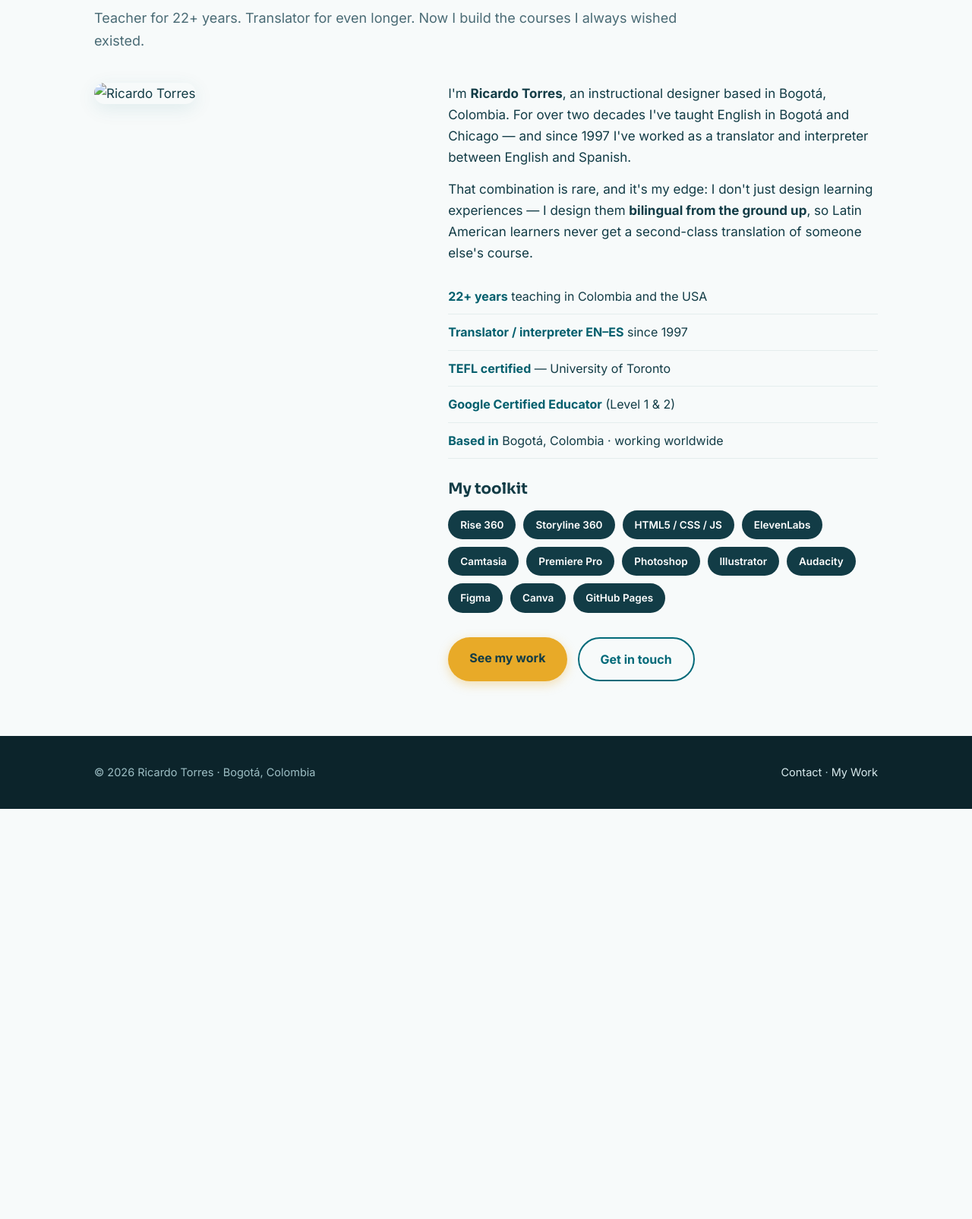
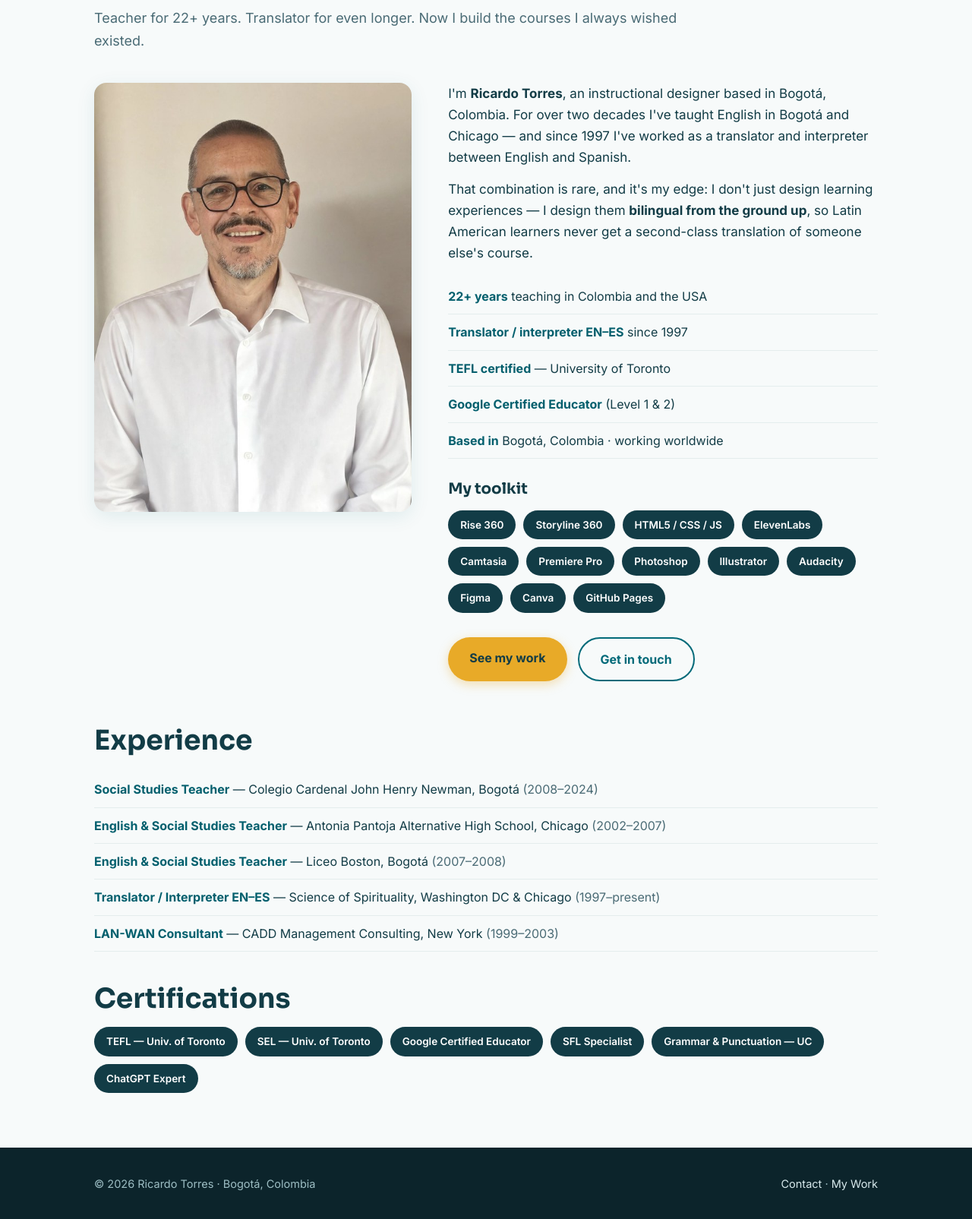
Before and after one commit to Rickhazur/portafolio, a plain HTML site: page about.html in a window 1280 px wide. Shown: the part 187-1792 px from the top of the page at 76% size. Before the commit the page ends 1252 px from the top, so only its background shows below. Drawn offline with Linux system fonts and the light colour scheme; files that its build step writes are made by us from their sources.

Commit message:
Add files via upload

```diff
--- a/about.html
+++ b/about.html
@@ -7,7 +7,7 @@
 <meta name="description" content="Ricardo Torres: 22+ years in education, certified translator EN-ES since 1997, TEFL, Google Certified Educator. Instructional designer specializing in bilingual learning experiences.">
 <link rel="preconnect" href="https://fonts.googleapis.com">
 <link href="https://fonts.googleapis.com/css2?family=Inter:wght@400;600;700&family=Sora:wght@600;700;800&display=swap" rel="stylesheet">
-<link rel="stylesheet" href="css/style.css">
+<link rel="stylesheet" href="style.css">
 </head>
 <body>
 <nav class="nav"><div class="wrap">
@@ -24,7 +24,7 @@
   <h2>About Me</h2>
   <p class="sub">Teacher for 22+ years. Translator for even longer. Now I build the courses I always wished existed.</p>
   <div class="about-grid">
-    <div><img src="img/ricardo.jpg" alt="Ricardo Torres"></div>
+    <div><img src="ricardo.jpg" alt="Ricardo Torres"></div>
     <div>
       <p>I'm <strong>Ricardo Torres</strong>, an instructional designer based in Bogotá, Colombia. For over two decades I've taught English in Bogotá and Chicago — and since 1997 I've worked as a translator and interpreter between English and Spanish.</p>
       <p style="margin-top:14px">That combination is rare, and it's my edge: I don't just design learning experiences — I design them <strong>bilingual from the ground up</strong>, so Latin American learners never get a second-class translation of someone else's course.</p>
@@ -45,6 +45,20 @@
       </div>
     </div>
   </div>
+
+  <h2 style="margin-top:56px">Experience</h2>
+  <ul class="fact-list">
+    <li><strong>Social Studies Teacher</strong> — Colegio Cardenal John Henry Newman, Bogotá <span style="color:var(--muted)">(2008–2024)</span></li>
+    <li><strong>English &amp; Social Studies Teacher</strong> — Antonia Pantoja Alternative High School, Chicago <span style="color:var(--muted)">(2002–2007)</span></li>
+    <li><strong>English &amp; Social Studies Teacher</strong> — Liceo Boston, Bogotá <span style="color:var(--muted)">(2007–2008)</span></li>
+    <li><strong>Translator / Interpreter EN–ES</strong> — Science of Spirituality, Washington DC &amp; Chicago <span style="color:var(--muted)">(1997–present)</span></li>
+    <li><strong>LAN-WAN Consultant</strong> — CADD Management Consulting, New York <span style="color:var(--muted)">(1999–2003)</span></li>
+  </ul>
+
+  <h2 style="margin-top:40px">Certifications</h2>
+  <div class="toolkit">
+    <span>TEFL — Univ. of Toronto</span><span>SEL — Univ. of Toronto</span><span>Google Certified Educator</span><span>SFL Specialist</span><span>Grammar &amp; Punctuation — UC</span><span>ChatGPT Expert</span>
+  </div>
 </div></section>
 
 <footer><div class="wrap">
```
Also changed, not shown: contact.html (+1 -1 lines), index.html (+5 -4 lines), work.html (+5 -1 lines).
